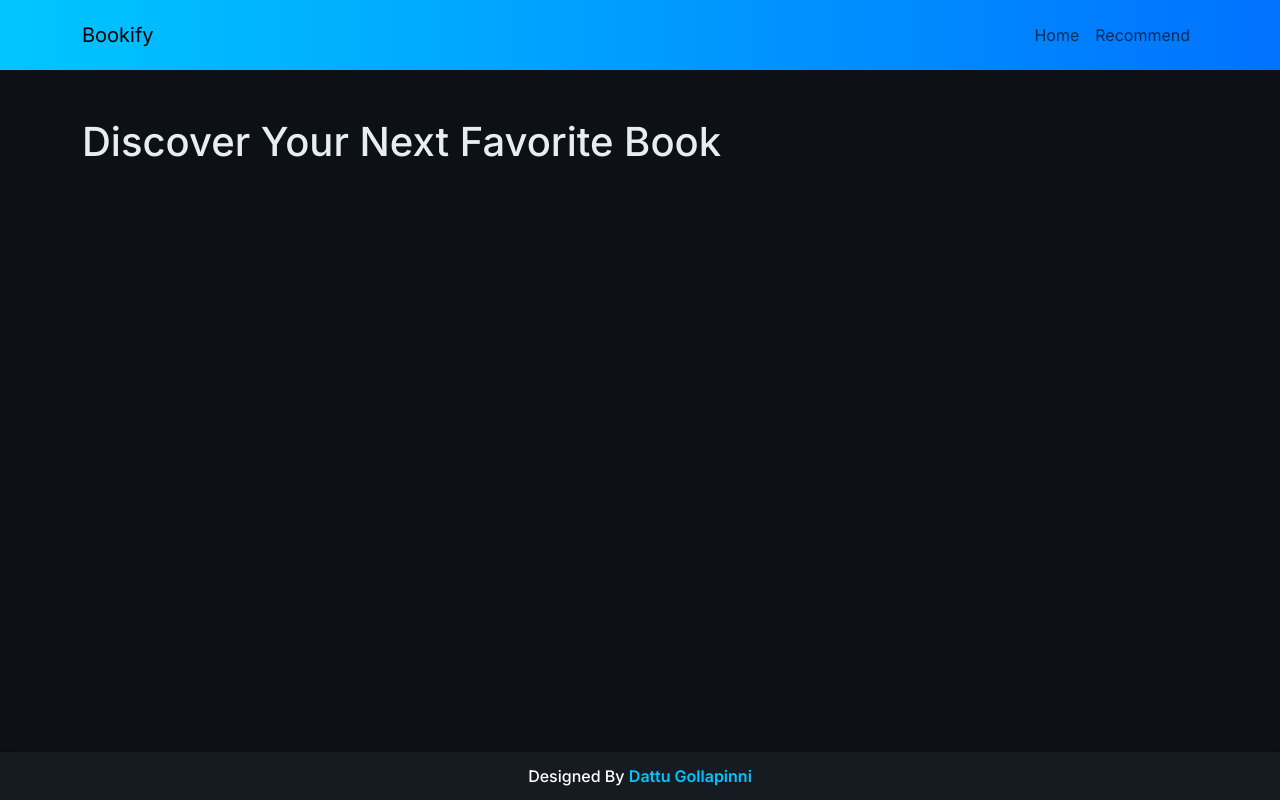
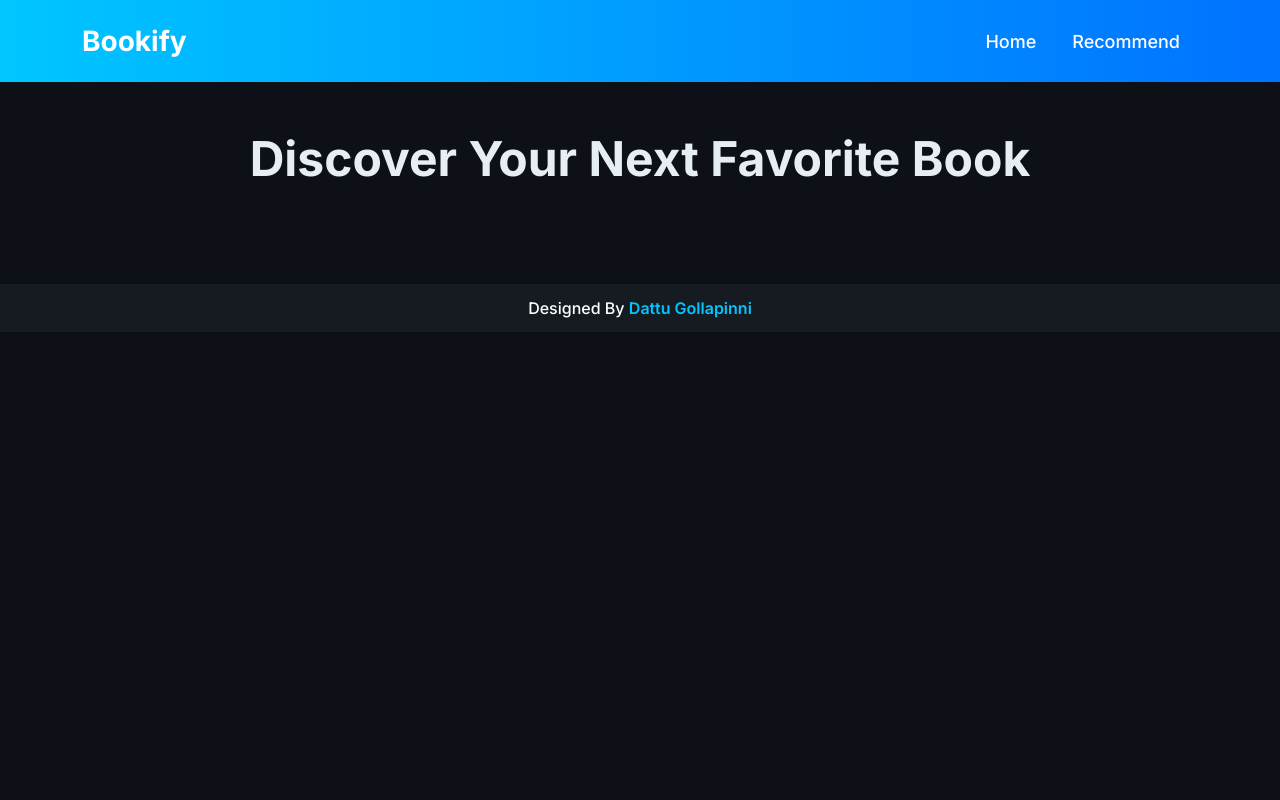
Before and after one commit to dattu20038/Bookify, a Flask app: page / in a window 1280 px wide. Run offline with Flask 3, Linux system fonts and the light colour scheme; parts of the project's set-up code (start-up, migrations or seed data) failed here and were passed over.

Commit message:
Update index.html

```diff
--- a/templates/index.html
+++ b/templates/index.html
@@ -4,23 +4,68 @@
     <meta charset="UTF-8">
     <meta name="viewport" content="width=device-width, initial-scale=1.0">
     <title>Bookify</title>
+    <!-- Bootstrap 5 CSS -->
     <link href="https://cdn.jsdelivr.net/npm/bootstrap@5.3.0/dist/css/bootstrap.min.css" rel="stylesheet">
+    <!-- Google Font -->
     <link href="https://fonts.googleapis.com/css2?family=Inter:wght@300;400;500;600;700&display=swap" rel="stylesheet">
+    <!-- Custom CSS -->
     <style>
         body {
             background-color: #0d1117;
             font-family: 'Inter', sans-serif;
             color: #e6edf3;
-            display: flex;
-            flex-direction: column;
-            min-height: 100vh;
         }
         .navbar {
             background: linear-gradient(90deg, #00c6ff, #0072ff);
             padding: 15px 0;
         }
-        .container {
-            flex: 1;
+        .navbar-brand {
+            font-weight: 700;
+            font-size: 28px;
+            color: #fff;
+        }
+        .nav-link {
+            color: #fff !important;
+            font-size: 18px;
+            font-weight: 500;
+            margin: 0 10px;
+        }
+        .nav-link:hover {
+            text-decoration: underline;
+        }
+        .container h1 {
+            font-size: 48px;
+            font-weight: 700;
+            text-align: center;
+            margin-bottom: 30px;
+        }
+        .book-card {
+            background: #161b22;
+            border-radius: 12px;
+            box-shadow: 0px 4px 10px rgba(255, 255, 255, 0.1);
+            overflow: hidden;
+            transition: 0.3s;
+        }
+        .book-card:hover {
+            transform: scale(1.05);
+        }
+        .book-card img {
+            width: 100%;
+            height: 250px;
+            object-fit: cover;
+        }
+        .book-card .card-body {
+            padding: 20px;
+            text-align: center;
+        }
+        .book-card .card-title {
+            font-size: 20px;
+            font-weight: 600;
+            color: #00c6ff;
+        }
+        .book-card .card-text {
+            font-size: 16px;
+            color: #aaa;
         }
         .footer {
             background-color: #161b22;
@@ -47,13 +92,16 @@
             </button>
             <div class="collapse navbar-collapse" id="navbarNav">
                 <ul class="navbar-nav ms-auto">
-                    <li class="nav-item"><a class="nav-link" href="/">Home</a></li>
-                    <li class="nav-item"><a class="nav-link" href="/recommend">Recommend</a></li>
+                    <li class="nav-item">
+                        <a class="nav-link" href="/">Home</a>
+                    </li>
+                    <li class="nav-item">
+                        <a class="nav-link" href="/recommend">Recommend</a>
+                    </li>
                 </ul>
             </div>
         </div>
     </nav>
-
     <div class="container my-5">
         <h1>Discover Your Next Favorite Book</h1>
         <div class="row mt-5">
@@ -72,11 +120,9 @@
             {% endfor %}
         </div>
     </div>
-
     <footer class="footer">
         Designed By <span>Dattu Gollapinni</span>
     </footer>
-
     <script src="https://cdn.jsdelivr.net/npm/bootstrap@5.3.0/dist/js/bootstrap.bundle.min.js"></script>
 </body>
 </html>
```
